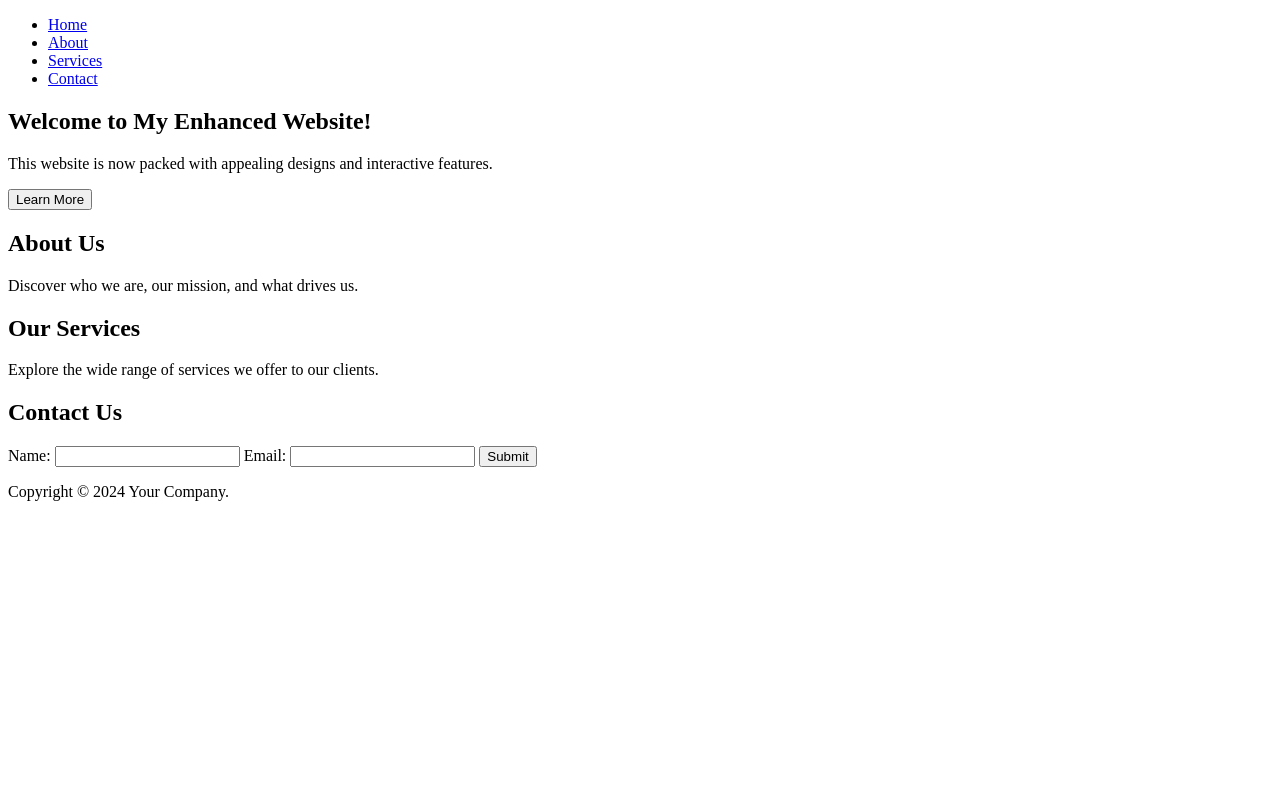
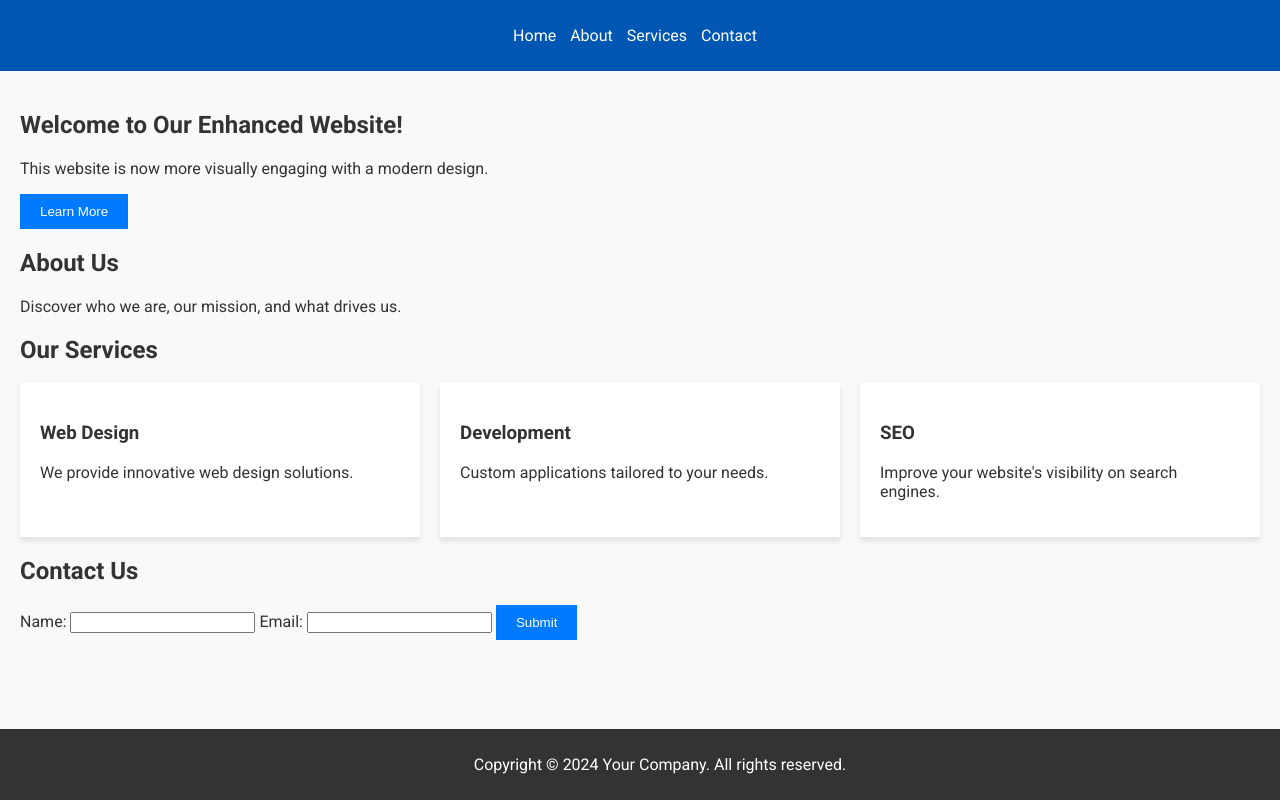
Before and after one commit to KyleK7/WebPage, a website: page Public/index.html in a window 1280 px wide. Drawn offline with Linux system fonts and the light colour scheme.

Commit message:
First Commit

```diff
--- a/Public/css/style.css
+++ /dev/null
@@ -1,46 +0,0 @@
-/* styles.css */
-body {
-    font-family: 'Arial', sans-serif;
-    margin: 0;
-    padding: 0;
-    background-color: #f4f4f4;
-    color: #333;
-}
-header {
-    background-color: #333;
-    color: white;
-    padding: 10px 20px;
-    text-align: center;
-}
-nav ul {
-    list-style: none;
-    padding: 0;
-}
-nav ul li {
-    display: inline;
-    margin-right: 10px;
-}
-nav ul li a {
-    color: white;
-    text-decoration: none;
-}
-button {
-    background-color: #007BFF;
-    color: white;
-    border: none;
-    padding: 10px 20px;
-    cursor: pointer;
-    transition: background-color 0.3s ease;
-}
-button:hover {
-    background-color: #0056b3;
-}
-main {
-    padding: 20px;
-}
-@media (max-width: 768px) {
-    nav ul li {
-        display: block;
-        margin-bottom: 10px;
-    }
-}
--- /dev/null
+++ b/Public/css/styles.css
@@ -0,0 +1,76 @@
+/* styles.css */
+body {
+    font-family: 'Roboto', sans-serif;
+    margin: 0;
+    padding: 0;
+    color: #333; /* Dark gray for text */
+    background-color: #f9f9f9; /* Lighter gray for background */
+}
+header {
+    background-color: #0056b3; /* Deep blue */
+    color: white;
+    padding: 10px 20px;
+    text-align: center;
+}
+nav ul {
+    list-style: none;
+    padding: 0;
+}
+nav ul li {
+    display: inline;
+    margin-right: 10px;
+}
+nav ul li a {
+    color: white;
+    text-decoration: none;
+    transition: color 0.3s;
+}
+nav ul li a:hover {
+    color: #ffcc00; /* Bright yellow for hover */
+}
+button {
+    background-color: #007BFF; /* Bright blue */
+    color: white;
+    border: none;
+    padding: 10px 20px;
+    cursor: pointer;
+    transition: background-color 0.3s ease;
+}
+button:hover {
+    background-color: #0056b3; /* Darker blue */
+}
+main {
+    padding: 20px;
+}
+.services-list {
+    display: grid;
+    grid-template-columns: repeat(3, 1fr);
+    gap: 20px;
+}
+.service {
+    background: white;
+    padding: 20px;
+    box-shadow: 0 4px 6px rgba(0,0,0,0.1);
+    transition: box-shadow 0.3s ease;
+}
+.service:hover {
+    box-shadow: 0 8px 12px rgba(0,0,0,0.2);
+}
+@media (max-width: 768px) {
+    .services-list {
+        grid-template-columns: 1fr;
+    }
+    nav ul li {
+        display: block;
+        margin-bottom: 10px;
+    }
+}
+footer {
+    background-color: #333;
+    color: white;
+    text-align: center;
+    padding: 10px 20px;
+    position: fixed;
+    bottom: 0;
+    width: 100%;
+}
--- a/Public/index.html
+++ b/Public/index.html
@@ -4,7 +4,8 @@
     <meta charset="UTF-8">
     <meta name="viewport" content="width=device-width, initial-scale=1.0">
     <title>Enhanced Web Page</title>
-    <link rel="stylesheet" href="styles.css">
+    <link rel="stylesheet" href="/css/styles.css">
+    <link href="https://fonts.googleapis.com/css2?family=Roboto:wght@400;700&display=swap" rel="stylesheet">
 </head>
 <body>
     <header>
@@ -19,8 +20,8 @@
     </header>
     <main>
         <section id="home">
-            <h1>Welcome to My Enhanced Website!</h1>
-            <p>This website is now packed with appealing designs and interactive features.</p>
+            <h1>Welcome to Our Enhanced Website!</h1>
+            <p>This website is now more visually engaging with a modern design.</p>
             <button onclick="showMore()">Learn More</button>
         </section>
         <section id="about">
@@ -29,7 +30,20 @@
         </section>
         <section id="services">
             <h2>Our Services</h2>
-            <p>Explore the wide range of services we offer to our clients.</p>
+            <div class="services-list">
+                <div class="service">
+                    <h3>Web Design</h3>
+                    <p>We provide innovative web design solutions.</p>
+                </div>
+                <div class="service">
+                    <h3>Development</h3>
+                    <p>Custom applications tailored to your needs.</p>
+                </div>
+                <div class="service">
+                    <h3>SEO</h3>
+                    <p>Improve your website's visibility on search engines.</p>
+                </div>
+            </div>
         </section>
         <section id="contact">
             <h2>Contact Us</h2>
@@ -43,8 +57,8 @@
         </section>
     </main>
     <footer>
-        <p>Copyright © 2024 Your Company.</p>
+        <p>Copyright © 2024 Your Company. All rights reserved.</p>
     </footer>
-    <script src="script.js"></script>
+    <script src="js/script.js"></script>
 </body>
 </html>
--- /dev/null
+++ b/Public/js/script.js
@@ -0,0 +1,12 @@
+// script.js
+document.addEventListener('DOMContentLoaded', function() {
+    const contactForm = document.getElementById('contactForm');
+    contactForm.addEventListener('submit', function(event) {
+        event.preventDefault();
+        alert('Thank you for contacting us!');
+    });
+});
+
+function showMore() {
+    alert('Here is more information about our services!');
+}
```
Also changed, not shown: src/server.js (+8 -8 lines).
